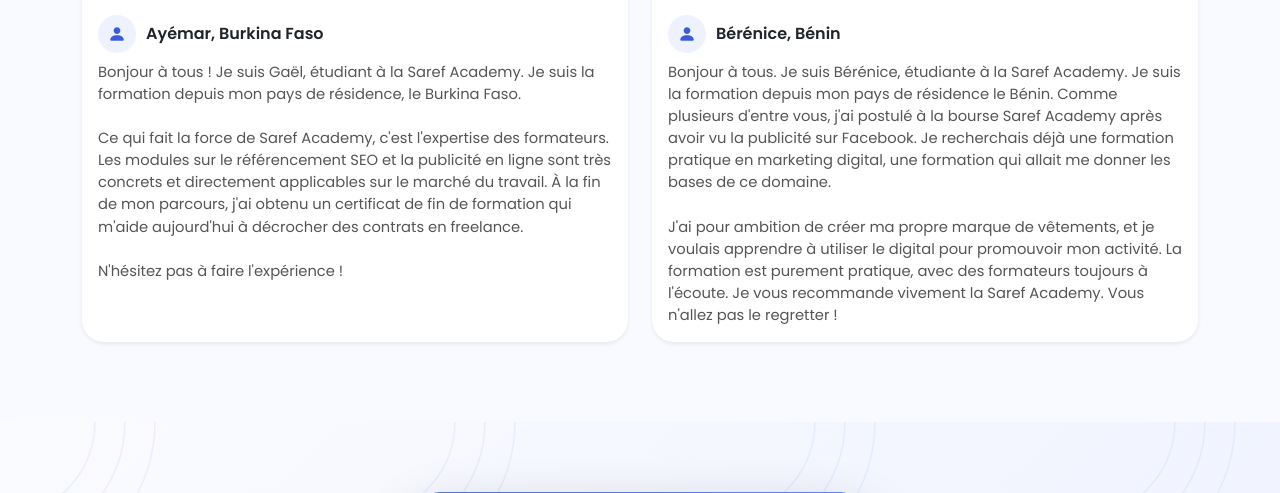
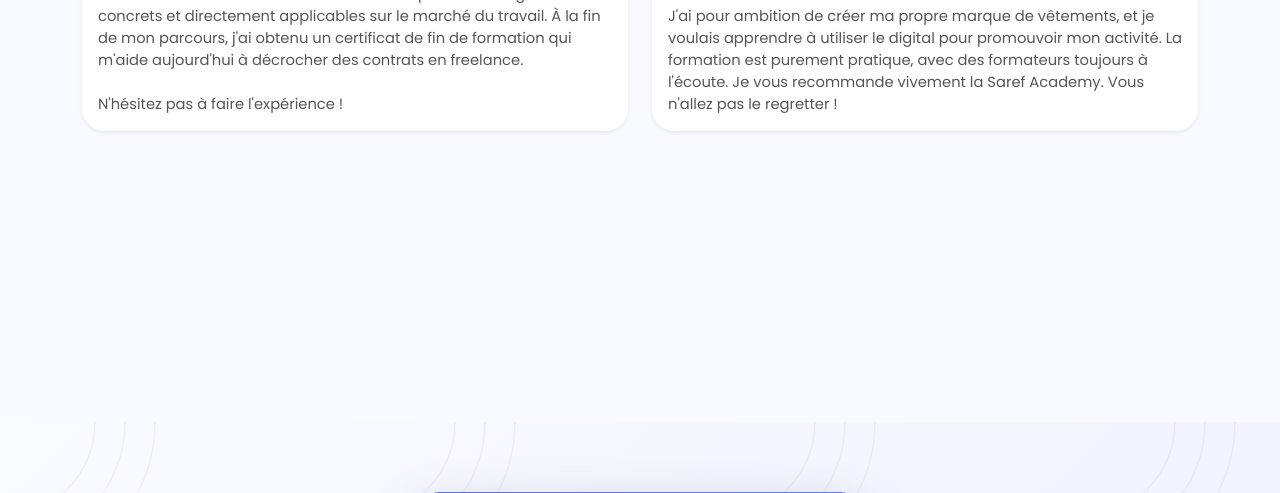
Before and after one commit to lokossousergio/Projet_SarefAcademy, a Django app: template SarefAcademy/templates/index.html in a window 1280 px wide. Shown: the part 4700-5193 px from the top of the page. Run offline with Django 3.2, Linux system fonts and the light colour scheme; the template is opened without the code that fills it, so the values that code supplies are empty; some libraries are stand-ins or nearby versions.

Commit message:
update saref

```diff
--- a/SarefAcademy/templates/index.html
+++ b/SarefAcademy/templates/index.html
@@ -417,7 +417,7 @@ src="https://www.facebook.com/tr?id=1365761035181904&ev=PageView&noscript=1"/>
 
       <!-- CARD 1 -->
       <div class="col-12 col-md-6">
-        <div class="card testimonial-card h-100 shadow-sm">
+        <div class="card testimonial-card h-75 shadow-sm">
           <div class="video-facade"
                data-video-id="rKeG-plSJl0"
                style="background-image:url('https://img.youtube.com/vi/rKeG-plSJl0/maxresdefault.jpg');">
@@ -447,7 +447,7 @@ src="https://www.facebook.com/tr?id=1365761035181904&ev=PageView&noscript=1"/>
 
       <!-- CARD 2 -->
       <div class="col-12 col-md-6">
-        <div class="card testimonial-card h-100 shadow-sm">
+        <div class="card testimonial-card h-75 shadow-sm">
           <div class="video-facade"
                data-video-id="AKtb-KMgBxg"
                style="background-image:url('https://img.youtube.com/vi/AKtb-KMgBxg/maxresdefault.jpg');">
```
